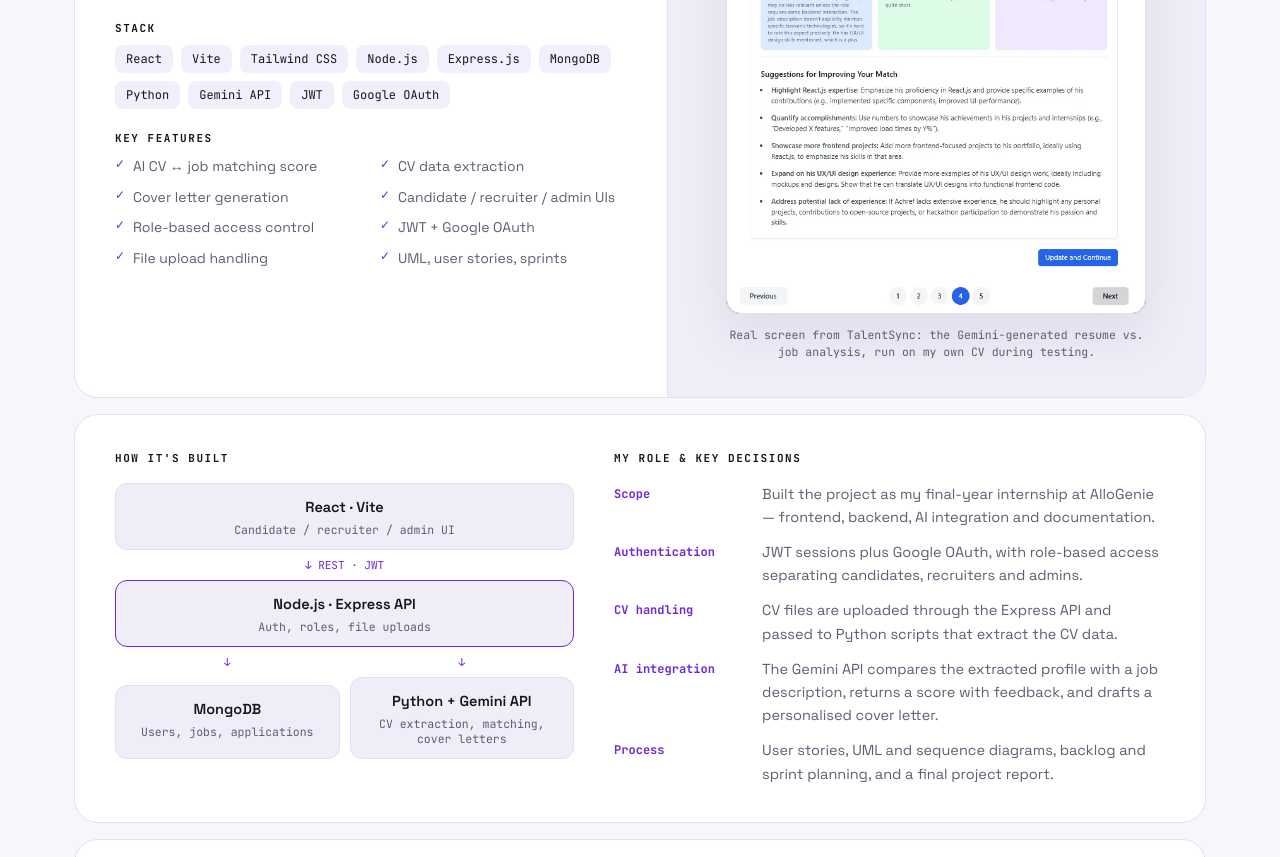
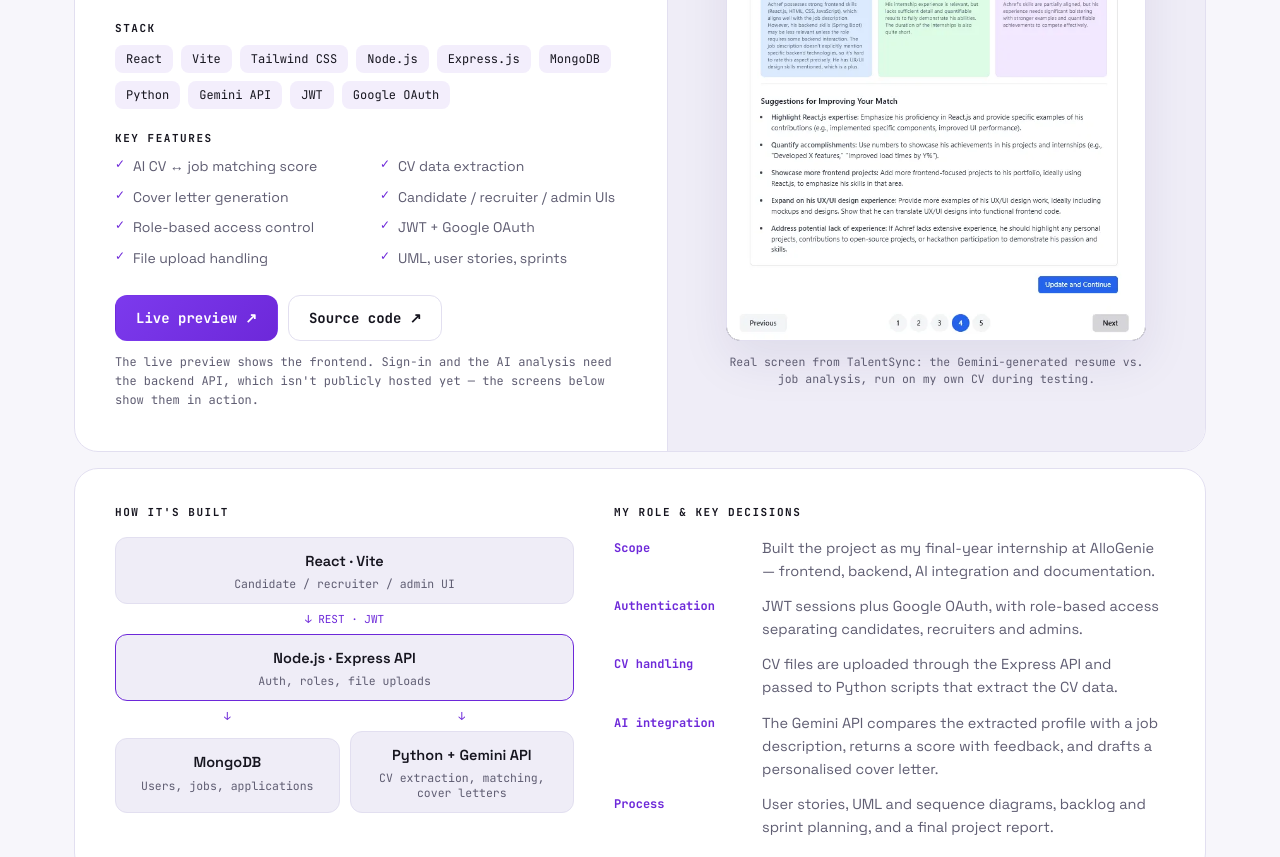
Before and after one commit to achref-2/achref-2.github.io, a plain HTML site: page index.html in a window 1280 px wide. Shown: the part 3181-4038 px from the top of the page. Drawn offline with Linux system fonts and the light colour scheme.

Commit message:
Link TalentSync live preview and source code

```diff
--- a/index.html
+++ b/index.html
@@ -202,6 +202,8 @@
   .mock-note { margin-top: 14px; padding: 12px; border-radius: 10px; background: var(--accent-soft); font-size: 12.5px; color: var(--muted); }
   .mock-note b { color: var(--text); }
 
+  .p-links { display: flex; flex-wrap: wrap; gap: 10px; margin-top: 26px; }
+  .p-note { margin-top: 12px; font: 12px/1.6 "JetBrains Mono", monospace; color: var(--muted); }
   .mock-cap { margin-top: 12px; font: 11.5px/1.5 "JetBrains Mono", monospace; color: var(--muted); text-align: center; }
   .case { display: grid; grid-template-columns: 1fr 1.2fr; gap: 40px; margin-top: 16px; padding: 36px 40px; border-radius: 24px; border: 1px solid var(--line); background: var(--card); }
   .case .h-mini { margin-top: 0; margin-bottom: 18px; }
@@ -535,6 +537,11 @@
             <li data-i="proj.f7">File upload handling</li>
             <li data-i="proj.f8">UML, user stories, sprints</li>
           </ul>
+          <div class="p-links">
+            <a class="btn primary" href="https://achref-2.github.io/TalentSync-App/" target="_blank" rel="noopener" data-i="proj.demo">Live preview ↗</a>
+            <a class="btn" href="https://github.com/achref-2/TalentSync-App" target="_blank" rel="noopener" data-i="proj.code">Source code ↗</a>
+          </div>
+          <p class="p-note" data-i="proj.note">The live preview shows the frontend. Sign-in and the AI analysis need the backend API, which isn't publicly hosted yet — the screens below show them in action.</p>
         </div>
         <div class="project-visual">
           <figure style="width:100%;max-width:420px">
@@ -807,6 +814,8 @@
     "proj.label":"Hauptprojekt","proj.title":"Systeme rund um echte Workflows.","proj.sub":"Mein Abschlussprojekt: Produktdenken, Full-Stack-Architektur und KI dort, wo sie echten Mehrwert schafft.",
     "proj.badge":"ABSCHLUSSPROJEKT · EXCELLENT","proj.kicker":"KI-gestützte Recruiting-Plattform · AlloGenie",
     "proj.desc":"Eine Recruiting-Plattform, die Lebensläufe mit Stellenbeschreibungen abgleicht, Matching-Scores und Feedback liefert und personalisierte Anschreiben generiert — mit eigenen Bereichen für Kandidaten, Recruiter und Admins.",
+    "proj.demo":"Live-Vorschau ↗","proj.code":"Quellcode ↗",
+    "proj.note":"Die Live-Vorschau zeigt das Frontend. Anmeldung und KI-Analyse benötigen die Backend-API, die noch nicht öffentlich gehostet ist – die Screens unten zeigen sie in Aktion.",
     "proj.feat":"Hauptfunktionen","proj.f1":"KI-Matching Lebenslauf ↔ Stelle","proj.f2":"Extraktion von CV-Daten","proj.f3":"Anschreiben-Generierung","proj.f4":"UIs für Kandidaten / Recruiter / Admin","proj.f5":"Rollenbasierte Zugriffskontrolle","proj.f6":"JWT + Google OAuth","proj.f7":"Datei-Upload","proj.f8":"UML, User Stories, Sprints",
     "exp.label":"Berufserfahrung","exp.title":"Lernen durch Liefern in echten Teams.","exp.latest":"AKTUELLSTE",
     "exp.r1":"Abschlusspraktikant — Full-Stack- & KI-Entwickler",
@@ -944,9 +953,9 @@
       de: "Meine wichtigste KI-Arbeit ist TalentSync, mein Abschlussprojekt: Ich habe Python-Skripte und die Gemini API integriert, um Daten aus Lebensläufen zu extrahieren, die Passung zu einer Stellenbeschreibung zu bewerten, Verbesserungsfeedback zu geben und personalisierte Anschreiben zu erzeugen. Außerdem arbeite ich mit scikit-learn und pandas habe ein KI-Programm beim Google Developer Student Club absolviert und im November 2026 das Certiprof AI Foundation Microcredential (AIFM™) erworben." },
 
     { id: "talentsync", chip: { en: "Tell me about TalentSync", de: "Erzähl von TalentSync" },
-      k: ["talentsync", "talent sync", "talentsync!", "project", "projekt", "built", "pfe", "final year", "abschlussprojekt", "gebaut"],
-      en: "TalentSync is an AI-powered recruitment platform I built during my final-year internship at AlloGenie. Candidates upload a CV and get a match score against a job, feedback and a generated cover letter; recruiters see applicants with their scores; admins manage the platform.\nStack: React + Vite + Tailwind, Node.js/Express, MongoDB, JWT + Google OAuth, Python + Gemini API. You can see real screens in the Projects section above.",
-      de: "TalentSync ist eine KI-gestützte Recruiting-Plattform, die ich in meinem Abschlusspraktikum bei AlloGenie gebaut habe. Kandidaten laden ihren Lebenslauf hoch und erhalten einen Match-Score zur Stelle, Feedback und ein generiertes Anschreiben; Recruiter sehen Bewerber mit ihren Scores; Admins verwalten die Plattform.\nStack: React + Vite + Tailwind, Node.js/Express, MongoDB, JWT + Google OAuth, Python + Gemini API. Echte Screens findest du oben im Projektbereich." },
+      k: ["talentsync", "talent sync", "talentsync!", "project", "projekt", "built", "pfe", "final year", "abschlussprojekt", "gebaut", "demo", "source code", "repo", "quellcode", "try it"],
+      en: "TalentSync is an AI-powered recruitment platform I built during my final-year internship at AlloGenie. Candidates upload a CV and get a match score against a job, feedback and a generated cover letter; recruiters see applicants with their scores; admins manage the platform.\nStack: React + Vite + Tailwind, Node.js/Express, MongoDB, JWT + Google OAuth, Python + Gemini API.\nTry the <a href=\"https://achref-2.github.io/TalentSync-App/\" target=\"_blank\" rel=\"noopener\">live frontend preview</a> or read the <a href=\"https://github.com/achref-2/TalentSync-App\" target=\"_blank\" rel=\"noopener\">source code</a>. Sign-in and the AI analysis need the backend, which isn't publicly hosted yet, so the screens in the Projects section show those parts.",
+      de: "TalentSync ist eine KI-gestützte Recruiting-Plattform, die ich in meinem Abschlusspraktikum bei AlloGenie gebaut habe. Kandidaten laden ihren Lebenslauf hoch und erhalten einen Match-Score zur Stelle, Feedback und ein generiertes Anschreiben; Recruiter sehen Bewerber mit ihren Scores; Admins verwalten die Plattform.\nStack: React + Vite + Tailwind, Node.js/Express, MongoDB, JWT + Google OAuth, Python + Gemini API.\nProbier die <a href=\"https://achref-2.github.io/TalentSync-App/\" target=\"_blank\" rel=\"noopener\">Live-Vorschau des Frontends</a> oder schau dir den <a href=\"https://github.com/achref-2/TalentSync-App\" target=\"_blank\" rel=\"noopener\">Quellcode</a> an. Anmeldung und KI-Analyse benötigen das Backend, das noch nicht öffentlich gehostet ist – die Screens im Projektbereich zeigen diese Teile." },
 
     { id: "learning", chip: { en: "What are you learning?", de: "Was lernst du gerade?" },
       k: ["learning", "learn", "goal", "goals", "future", "career", "long-term", "rag", "retrieval", "agent", "agents", "agentic", "vector", "embedding", "ai engineer", "lernst", "lernen", "ziel", "ziele", "zukunft", "karriere"],
```
